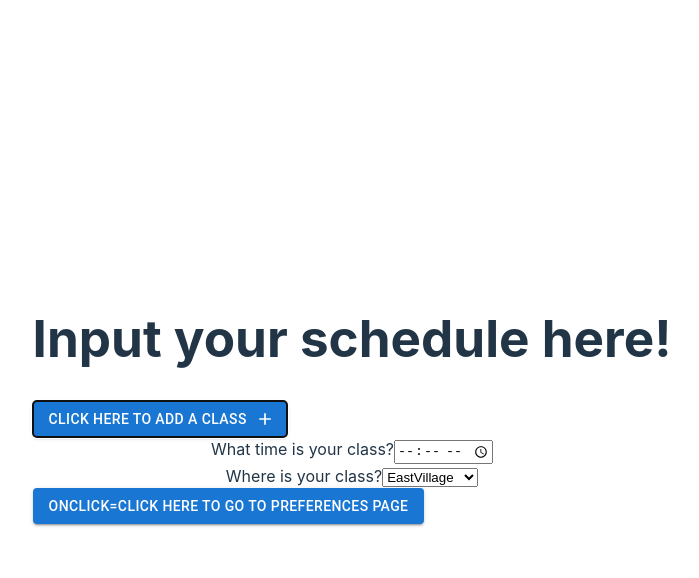
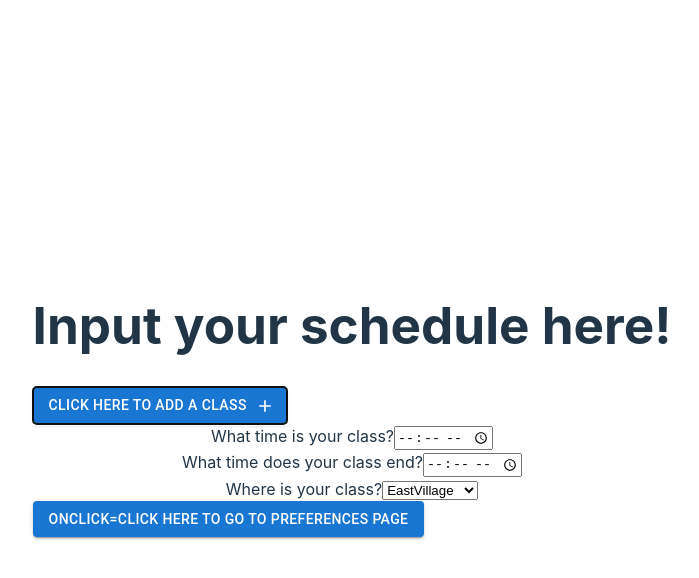
Before and after one commit to Oasis-NEU/sp25-group-8, a React (Vite) app in the folder my-app/: page /schedule in a window 1280 px wide. Both pictures are taken after a click on the button "CLICK HERE TO ADD A CLASS". Shown: the top 578 px of the page, without its empty margins (288-987 px from the left). Built offline with nearby package versions, Linux system fonts and the light colour scheme.

Commit message:
database development

```diff
--- a/my-app/src/components/classInfo.jsx
+++ b/my-app/src/components/classInfo.jsx
@@ -1,7 +1,10 @@
 import * as React from 'react';
 import { useState } from 'react';
 export default function ClassInfo(){
-   const [inputValue, setInputValue] = useState('');
+   const [startTime, setStartTime] = useState('');
+   const [endTime, setEndTime] = useState('');
+   const [location, setLocation] = useState('');
+   const [user, setUser] = useState([]);
     return (
         <div>
           <form>
@@ -9,14 +12,24 @@ export default function ClassInfo(){
                 What time is your class?
                 <input
                 type = "time"
-                value = {inputValue}
-                onChange = {(e) => setInputValue(e.target.value)}
+                value = {startTime}
+                onChange = {(e) => setStartTime(e.target.value)}
+                />
+            </label>
+          </form>
+          <form>
+            <label>
+                What time does your class end?
+                <input
+                type = "time"
+                value = {endTime}
+                onChange = {(e) => setEndTime(e.target.value)}
                 />
             </label>
           </form>
           <label>
             Where is your class?
-            <select>
+            <select value={location} onChange={(e) => setLocation(e.target.value)}>
                 <option value = "East Village">EastVillage</option>
                 <option value = "EXP">EXP</option>
                 <option value = "ISEC">ISEC</option>
```
Also changed, not shown: my-app/src/supabaseClient.js (+6 -1 lines), 1 other file (tests, documents, lock files or other folders).
